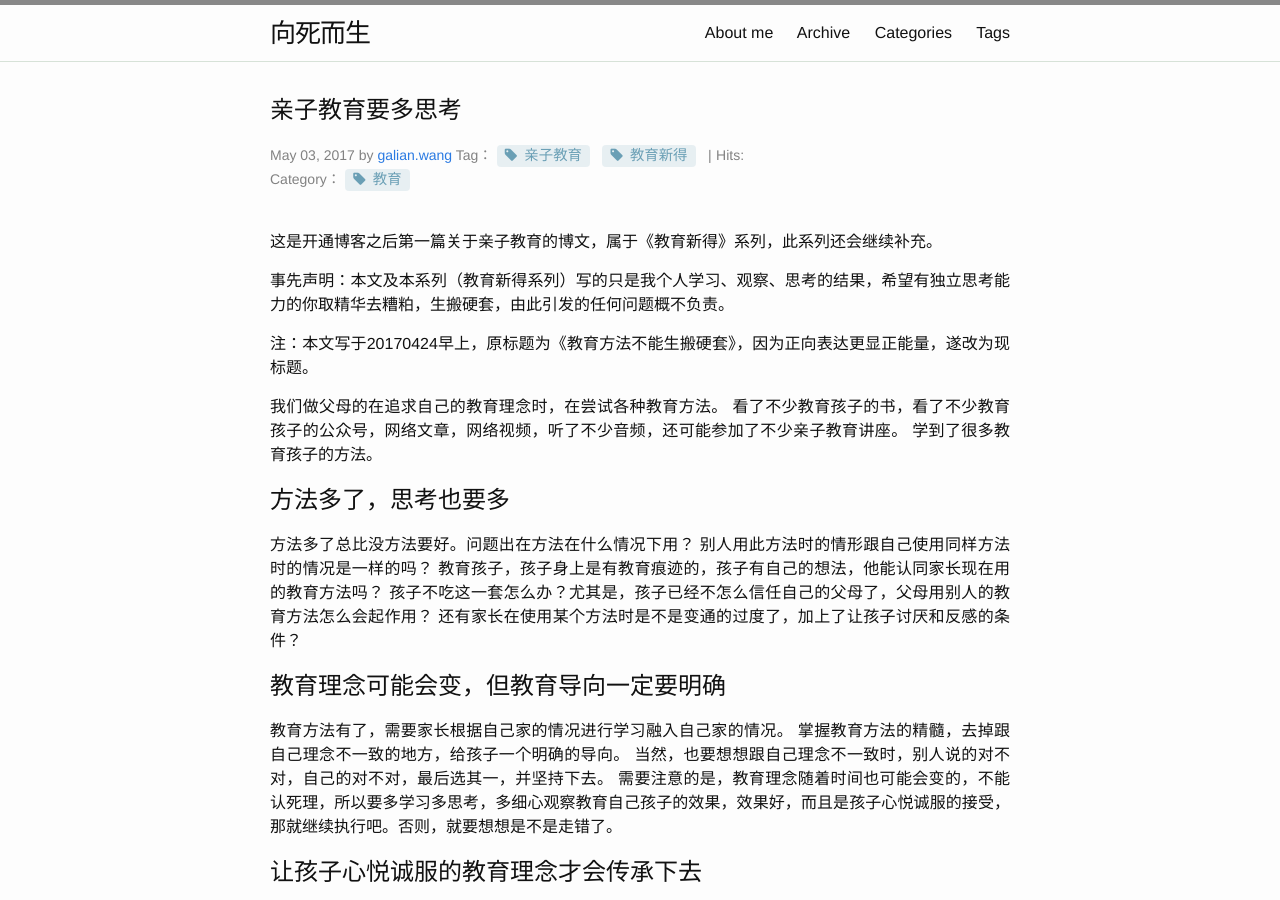
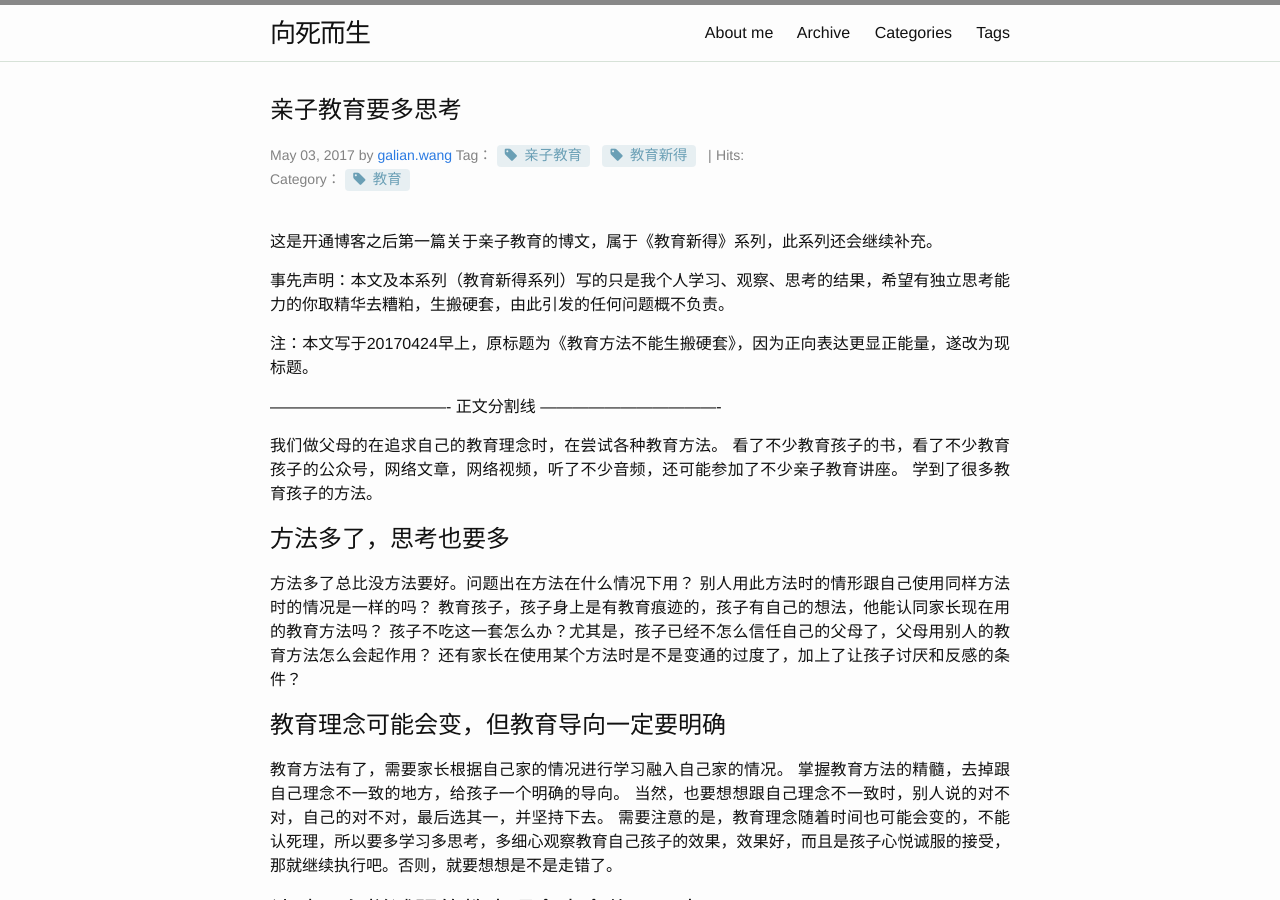
Before and after one commit to galian123/galian123.github.io, a Jekyll site: the page built from _posts/2017-05-03-think-more-about-parenting.md, in a window 1280 px wide and 900 px high. Built offline with Jekyll 4.4.1, drawn with Linux system fonts in a browser that asks for light colours; nearby versions of some CDN libraries; comment, search, counter and statistics services are not loaded.

Commit message:
add divider line

```diff
--- a/_posts/2017-05-03-think-more-about-parenting.md
+++ b/_posts/2017-05-03-think-more-about-parenting.md
@@ -13,6 +13,8 @@ tags: 亲子教育 教育新得
 <!--more-->
 
 注：本文写于20170424早上，原标题为《教育方法不能生搬硬套》，因为正向表达更显正能量，遂改为现标题。
+
+---------------------------------- 正文分割线 ----------------------------------
 
 我们做父母的在追求自己的教育理念时，在尝试各种教育方法。
 看了不少教育孩子的书，看了不少教育孩子的公众号，网络文章，网络视频，听了不少音频，还可能参加了不少亲子教育讲座。
```
